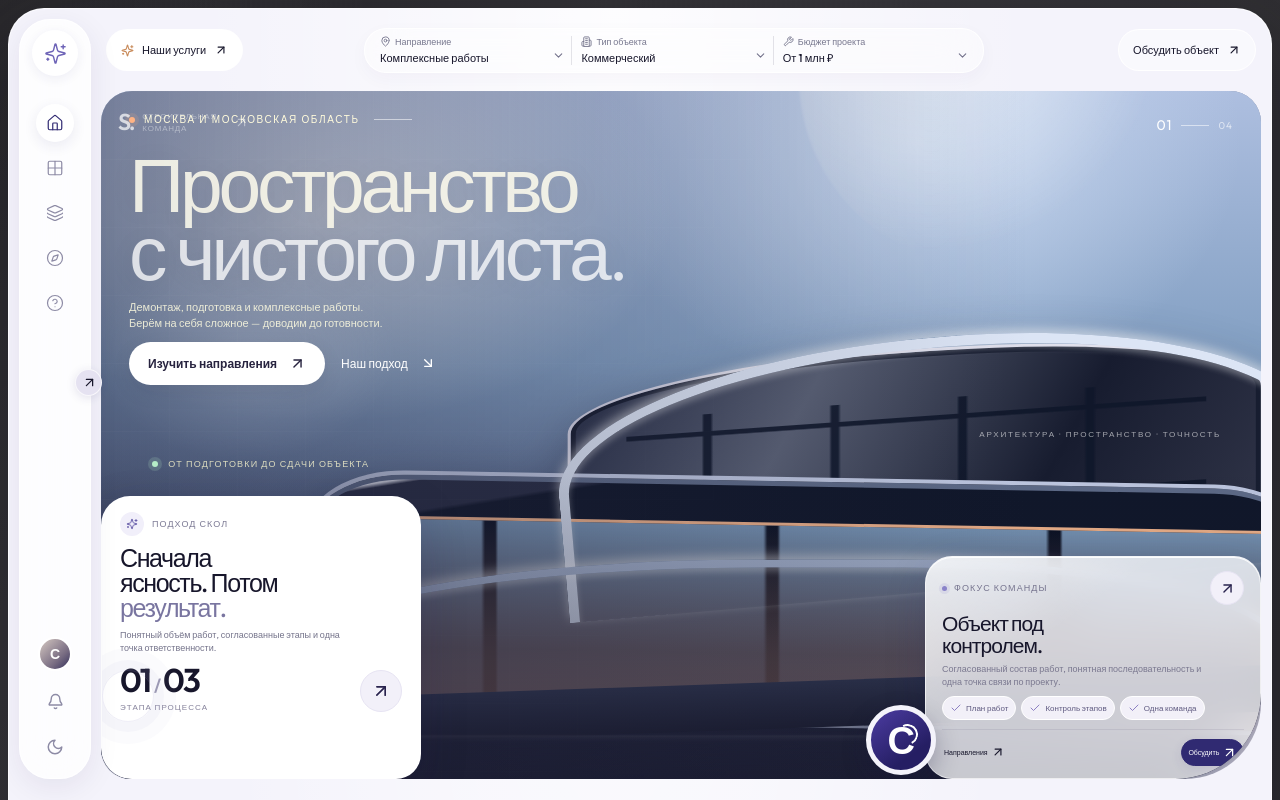
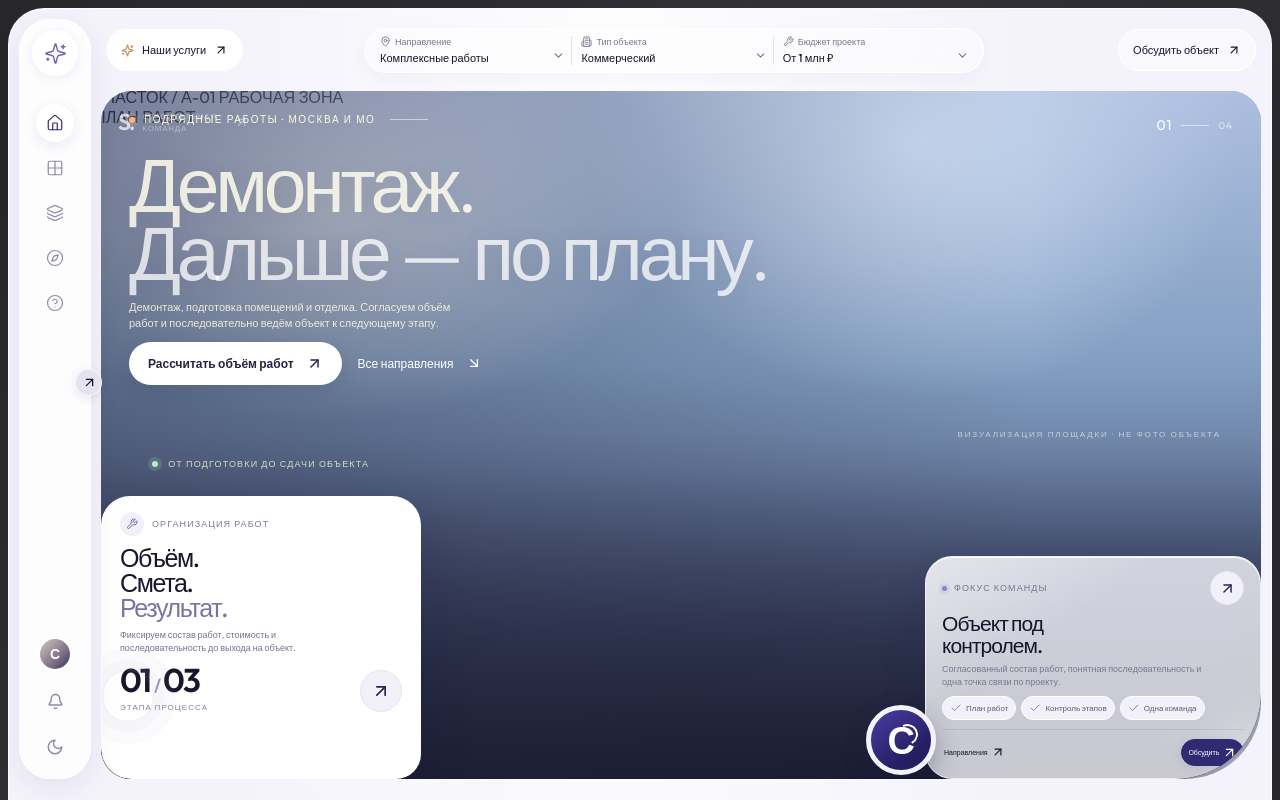
Before and after one commit to borzenkoofficial-lab/Test-skol, a React (Vite) app: page / in a window 1280 px wide. Shown: the top 800 px of the page. Built offline with nearby package versions, Linux system fonts and the light colour scheme.

Commit message:
Reposition SKOL visual identity from real-estate/agency styling to construction and demolition

```diff
--- a/src/App.tsx
+++ b/src/App.tsx
@@ -83,32 +83,43 @@ function App() {
 
           <section className="hero" aria-label="СКОЛ — строительные работы">
             <div className="hero-art" aria-hidden="true">
-              <div className="sky-orb orb-one" /><div className="sky-orb orb-two" />
-              <div className="architecture">
-                <div className="building-back"><div className="window-grid" /></div>
-                <div className="building-front"><div className="glass-wall" /><div className="warm-light" /></div>
-                <div className="architecture-rib rib-one" /><div className="architecture-rib rib-two" />
-                <div className="ground-line" />
+              <div className="site-ambient ambient-left" />
+              <div className="site-ambient ambient-right" />
+              <div className="site-ceiling">
+                <i /><i /><i /><i /><i /><i />
               </div>
-              <div className="art-caption">АРХИТЕКТУРА · ПРОСТРАНСТВО · ТОЧНОСТЬ</div>
+              <div className="site-hall">
+                <div className="site-backwall"><div className="site-backgrid" /></div>
+                <div className="site-opening"><i /><i /><i /></div>
+                <div className="site-column column-left" />
+                <div className="site-column column-mid" />
+                <div className="site-column column-right" />
+                <div className="site-scaffold"><i /><i /><i /><i /><b /><b /><b /></div>
+                <div className="site-partition" />
+                <div className="site-floor" />
+                <div className="site-debris"><i /><i /><i /><i /><i /><i /></div>
+              </div>
+              <div className="site-drawing-label drawing-label-top">УЧАСТОК / А-01 <span>РАБОЧАЯ ЗОНА</span></div>
+              <div className="site-drawing-label drawing-label-side">ПЛАН РАБОТ <i /></div>
+              <div className="art-caption">ВИЗУАЛИЗАЦИЯ ПЛОЩАДКИ · НЕ ФОТО ОБЪЕКТА</div>
             </div>
             <div className="hero-shade" />
             <div className="hero-content">
-              <div className="eyebrow"><span className="eyebrow-dot" /> МОСКВА И МОСКОВСКАЯ ОБЛАСТЬ <span className="eyebrow-line" /></div>
-              <h1>Пространство<br /><em>с чистого листа.</em></h1>
-              <p className="hero-description">Демонтаж, подготовка и комплексные работы.<br />Берём на себя сложное — доводим до готовности.</p>
+              <div className="eyebrow"><span className="eyebrow-dot" /> ПОДРЯДНЫЕ РАБОТЫ · МОСКВА И МО <span className="eyebrow-line" /></div>
+              <h1>Демонтаж.<br /><em>Дальше — по плану.</em></h1>
+              <p className="hero-description">Демонтаж, подготовка помещений и отделка. Согласуем объём работ и последовательно ведём объект к следующему этапу.</p>
               <div className="hero-actions">
-                <button className="button-dark" onClick={() => jumpTo('services', 'Услуги')}>Изучить направления <ArrowUpRight size={17} /></button>
-                <button className="button-ghost" onClick={() => jumpTo('projects', 'Проекты')}>Наш подход <ArrowDownRight size={16} /></button>
+                <button className="button-dark" onClick={() => jumpTo('contact', 'Контакты')}>Рассчитать объём работ <ArrowUpRight size={17} /></button>
+                <button className="button-ghost" onClick={() => jumpTo('services', 'Услуги')}>Все направления <ArrowDownRight size={16} /></button>
               </div>
             </div>
             <div className="hero-index"><span>01</span><i /> 04</div>
             <div className="hero-bottom-note"><span className="live-dot" /> ОТ ПОДГОТОВКИ ДО СДАЧИ ОБЪЕКТА</div>
 
 <article className="stat-card glass-card">
-            <div className="card-kicker"><span className="tiny-star"><Sparkles size={12} /></span> ПОДХОД СКОЛ</div>
-            <h2>Сначала<br />ясность. Потом<br /><em>результат.</em></h2>
-            <p>Понятный объём работ, согласованные этапы и одна точка ответственности.</p>
+            <div className="card-kicker"><span className="tiny-star"><Wrench size={12} /></span> ОРГАНИЗАЦИЯ РАБОТ</div>
+            <h2>Объём.<br />Смета.<br /><em>Результат.</em></h2>
+            <p>Фиксируем состав работ, стоимость и последовательность до выхода на объект.</p>
             <div className="stat-bottom"><div><strong>01<span>/</span>03</strong><small>ЭТАПА ПРОЦЕССА</small></div><button className="round-arrow" aria-label="Подробнее о подходе" onClick={() => jumpTo('about', 'О компании')}><ArrowUpRight size={20} /></button></div>
             <div className="stat-orbit" aria-hidden="true" />
           </article>
@@ -153,7 +164,7 @@ function App() {
               <div className="portfolio-art portfolio-art-structure">
                 <span className="portfolio-count">КЕЙС 01 / ДЕМОНТАЖ</span>
                 <div className="portfolio-scene structure-scene" aria-hidden="true"><i /><i /><i /><b /><b /><b /></div>
-                <span className="portfolio-placeholder">МЕСТО ДЛЯ ФОТО ОБЪЕКТА</span>
+                <span className="portfolio-placeholder">ЗАГЛУШКА · НУЖНО ФОТО ОБЪЕКТА</span>
                 <span className="portfolio-art-arrow"><ArrowUpRight size={18} /></span>
               </div>
               <div className="portfolio-meta"><div><span className="tile-index">КОММЕРЧЕСКИЙ ОБЪЕКТ</span><h3>Демонтаж здания</h3></div><span className="portfolio-size">500 м²</span></div>
```
